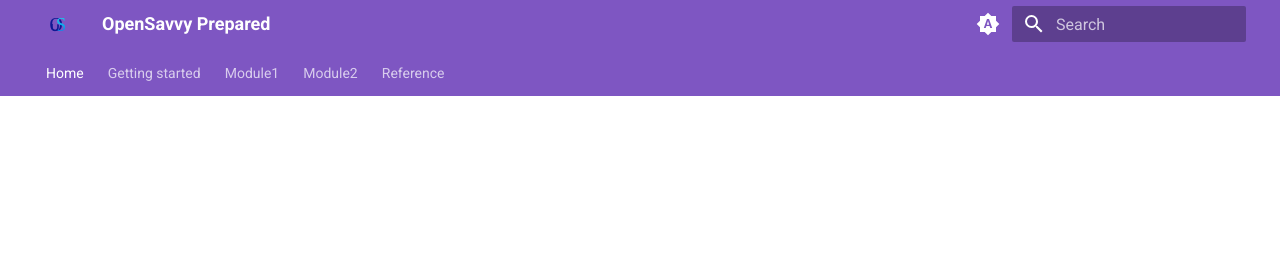
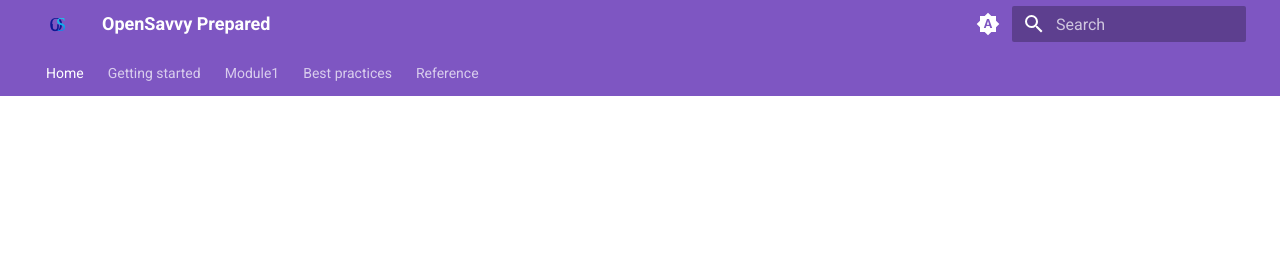
Before and after one commit to CLOVIS-AI/Prepared, an MkDocs documentation site: the page built from docs/website/docs/index.md, in a window 1280 px wide and 900 px high. Shown: the top 257 px of the window. Built offline with MkDocs 1.6.1 and Material for MkDocs 9.7.7, drawn with Linux system fonts in a browser that asks for light colours.

Commit message:
docs(website): Create the Best Practices overview

```diff
--- a/docs/website/mkdocs.yml
+++ b/docs/website/mkdocs.yml
@@ -85,7 +85,8 @@ nav:
 
   - Module1: []
 
-  - Module2: []
+  - Best practices:
+      - practices/overview.md
 
   - Reference:
       - reference.md
```
Also changed, not shown: docs/website/docs/practices/overview.md (added, +5 -0 lines).
